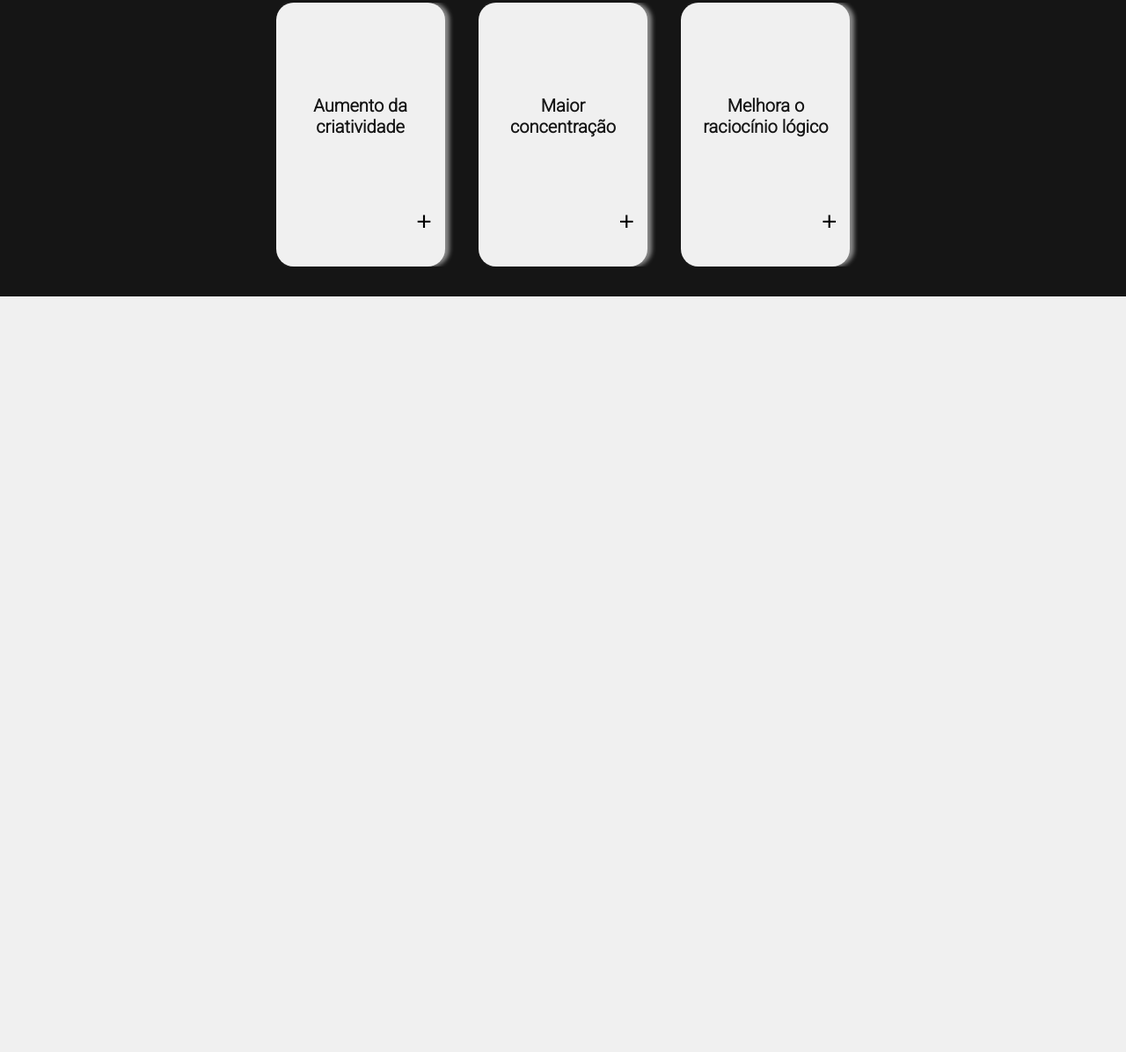
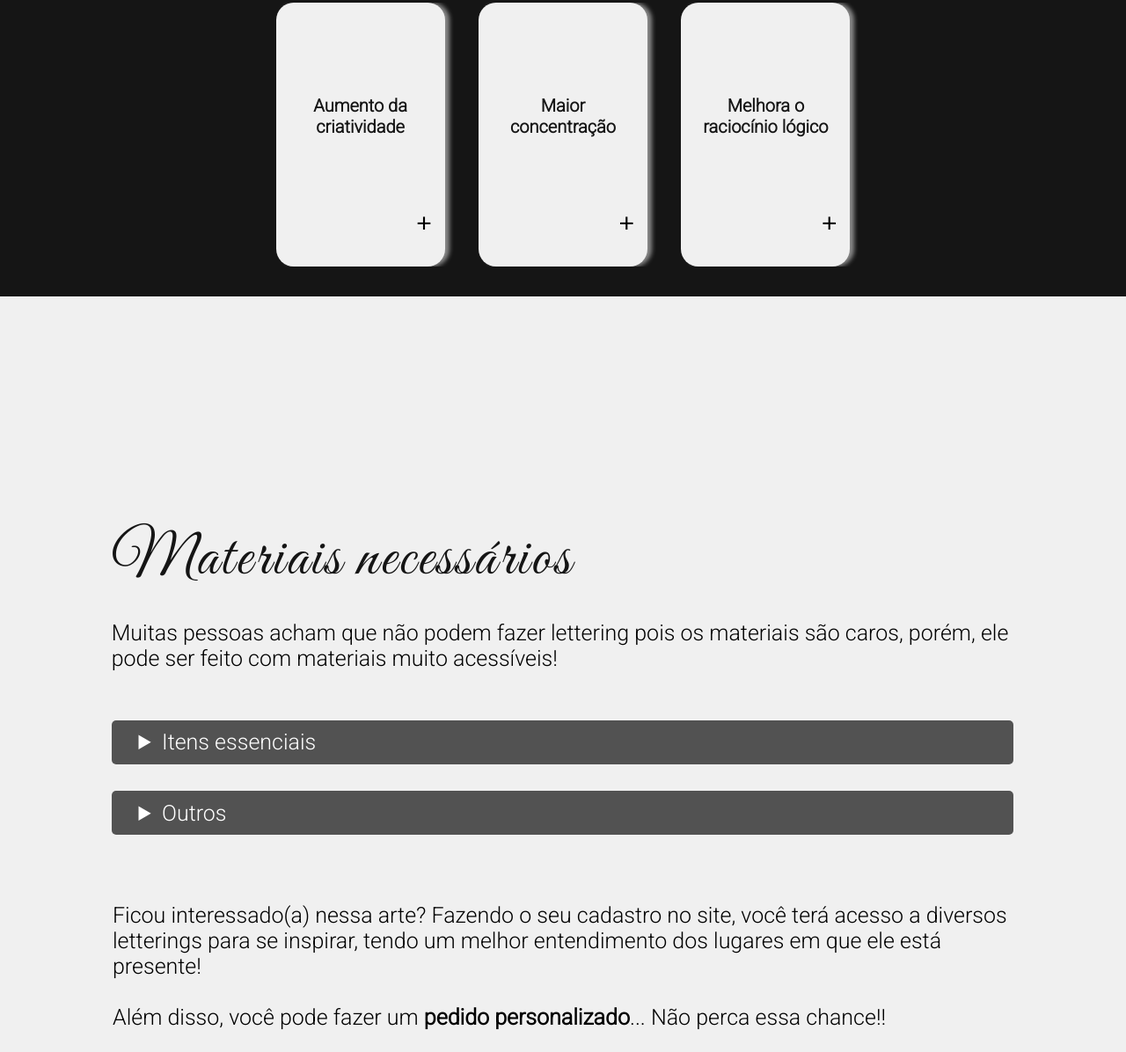
Before and after one commit to sofhiautaka/Projeto-Individual, a plain HTML site: page site/index.html in a window 1280 px wide. Shown: the part 3074-4270 px from the top of the page at 88% size. Before the commit the page ends 3513 px from the top, so only its background shows below. Drawn offline with Linux system fonts and the light colour scheme.

Commit message:
Adicionada página de materiais

```diff
--- a/site/index.html
+++ b/site/index.html
@@ -78,27 +78,35 @@
         </div>
         <div class="surgimento">
             <h2>Surgimento</h2>
-            <p>O termo possui origem inglesa. <b>‘Letter’ = letra</b> e <b>‘ing’ com um signficado de ação.</b> A origem está atrelada à criação de logotipos de marcas. <br><br>
+            <p>O termo possui origem inglesa. <b>‘Letter’ = letra</b> e <b>‘ing’ com um signficado de ação.</b> A origem
+                está atrelada à criação de logotipos de marcas. <br><br>
 
-            Não há uma data específica em que houve o seu surgimento dessa técnica, porém, desde a antiguidade, o aspecto visual dessa escrita tem sido modificado de inúmeras formas, com o objetivo de <b>expressar emoções e conceitos que vão muito além das palavras em si.</b> <br><br>
+                Não há uma data específica em que houve o seu surgimento dessa técnica, porém, desde a antiguidade, o
+                aspecto visual dessa escrita tem sido modificado de inúmeras formas, com o objetivo de <b>expressar
+                    emoções e conceitos que vão muito além das palavras em si.</b> <br><br>
 
-            Desse modo, podemos considerar que ele acabou surgindo quando as pessoas começaram a valorizar mais os trabalhos realizados à mão. Transmitindo, assim, um caráter e um sentimento mais humanizado para as pessoas. Portanto, <b>a “imperfeição” dessa prática passou a ser cada vez mais procurada,</b> pois é considerada uma arte mais espontânea.</p>
+                Desse modo, podemos considerar que ele acabou surgindo quando as pessoas começaram a valorizar mais os
+                trabalhos realizados à mão. Transmitindo, assim, um caráter e um sentimento mais humanizado para as
+                pessoas. Portanto, <b>a “imperfeição” dessa prática passou a ser cada vez mais procurada,</b> pois é
+                considerada uma arte mais espontânea.</p>
         </div>
         <div class="beneficios">
             <img src="img/fundoPreto.png" alt="fundo" class="fundo">
             <h2>Benefícios</h2>
             <div class="conteudo">
                 <div class="caixa">
-                   <div id="tela1" style="display: block;">
+                    <div id="tela1" style="display: block;">
                         <h3>Aumento da<br> criatividade</h3>
                         <div class="botao">
                             <button onclick="criatividade()">+</button>
                         </div>
-                   </div>
-                   <div id="tela2"style="display: none;">
-                        <p>A técnica oferece uma enorme oportunidade para desenvolver a critividade e a imaginação. Além do mais, é uma forma de se expressar, então, as pessoas podem usar esse método para comunicarem suas emoções e sentimentos.</p>
+                    </div>
+                    <div id="tela2" style="display: none;">
+                        <p>A técnica oferece uma enorme oportunidade para desenvolver a critividade e a imaginação. Além
+                            do mais, é uma forma de se expressar, então, as pessoas podem usar esse método para
+                            comunicarem suas emoções e sentimentos.</p>
                         <button onclick="voltarCriatividade()">-</button>
-                   </div>
+                    </div>
 
                 </div>
                 <div class="caixa">
@@ -109,7 +117,9 @@
                         </div>
                     </div>
                     <div id="tela4" style="display: none;">
-                        <p>Como o lettering é considerado algo ‘complexo’, isso exige concentração, tempo e treino. Assim, estimulando a escolha de cores, jeitos e maneiras de fazer a arte, os materiais etc, focando em uma atividade.</p>
+                        <p>Como o lettering é considerado algo ‘complexo’, isso exige concentração, tempo e treino.
+                            Assim, estimulando a escolha de cores, jeitos e maneiras de fazer a arte, os materiais etc,
+                            focando em uma atividade.</p>
                         <button onclick="voltarConcentracao()">-</button>
                     </div>
                 </div>
@@ -120,8 +130,10 @@
                             <button onclick="melhora()">+</button>
                         </div>
                     </div>
-                    <div id="tela6"  style="display: none;">
-                        <p>De certa forma, o raciocínio lógico é ligado à concentração. Dessa maneira, manter o foco nessa técnica, em longo prazo, acaba facilitando o desenvolvimento de outras atividades, como memorização e cálculos matemáticos.</p>
+                    <div id="tela6" style="display: none;">
+                        <p>De certa forma, o raciocínio lógico é ligado à concentração. Dessa maneira, manter o foco
+                            nessa técnica, em longo prazo, acaba facilitando o desenvolvimento de outras atividades,
+                            como memorização e cálculos matemáticos.</p>
                         <button onclick="voltarMelhora()">-</button>
                     </div>
                 </div>
@@ -129,6 +141,35 @@
             <div class="info">
                 Clique em ‘+’ para saber mais informações sobre o benefício.
             </div>
+        </div>
+        <div class="materiais">
+            <div class="conteudo">
+                <h2>Materiais necessários</h2>
+                <p>Muitas pessoas acham que não podem fazer lettering pois os materiais são caros, porém, ele pode ser
+                    feito com materiais muito acessíveis!</p>
+            </div>
+            <div class="caixas">
+                <details>
+                    <summary>Itens essenciais</summary>
+                    <div class="caixinha">
+                        <img src="img/lapis.png" alt="Lápis">
+                        <p>Lápis, borracha, régua e papel</p>
+                    </div>
+                </details>
+                <details>
+                    <summary>Outros</summary>
+                    <div class="caixinha">
+                        <img src="img/lapis.png" alt="Lápis">
+                        <p>Caneta (sim, pode ser uma esferográfica- BIC), canetinhas hidrográficas, marcadores, brush pens, lápis de cor...</p>
+                    </details>
+                    </div>
+                </div>
+            <div class="conclusao">
+                <p>Ficou interessado(a) nessa arte? Fazendo o seu cadastro no site, você terá acesso a diversos letterings para se inspirar, tendo um melhor entendimento dos lugares em que ele está presente!
+                <br><br>
+                Além disso, você pode fazer um <b>pedido personalizado</b>... Não perca essa chance!! </p>
+            </div>
+
         </div>
     </body>
 
@@ -164,4 +205,7 @@
         tela5.style.display = 'block';
         tela6.style.display = 'none';
     }
+
+
+
 </script>
--- a/site/style.css
+++ b/site/style.css
@@ -233,10 +233,22 @@ p {
     border: none;
     font-size: 30px;
     margin-left: 80%;
-    margin-top: 30%;
+    margin-top: 31%;
 }
 
 #tela2 {
+    padding-left: 8%;
+    padding-right: 8%;
+    margin-top: 15%;
+}
+
+#tela4 {
+    padding-left: 8%;
+    padding-right: 8%;
+    margin-top: 23%;
+}
+
+#tela6 {
     padding-left: 8%;
     padding-right: 8%;
     margin-top: 15%;
@@ -255,19 +267,7 @@ p {
     border: none;
     font-size: 35px;
     margin-left: 88%;
-    margin-bottom: 5%;
-}
-
-#tela4 {
-    padding-left: 8%;
-    padding-right: 8%;
-    margin-top: 24%;
-}
-
-#tela6 {
-    padding-left: 8%;
-    padding-right: 8%;
-    margin-top: 15%;
+    margin-top: 3%;
 }
 
 #tela6 button {
@@ -275,6 +275,7 @@ p {
     border: none;
     font-size: 35px;
     margin-left: 88%;
+    margin-top: 3%;
 }
 
 .info {
@@ -285,3 +286,75 @@ p {
     font-size: 15px;
 }
 /* Fim da página de benefícios */
+
+/* Início da página de materiais */
+.materiais {
+    width: 90%;
+}
+
+.materiais h2 {
+    font-family: 'Great Vibes', cursive;
+    letter-spacing: 3px;
+    color: #151515;
+    font-size: 70px;
+    font-weight: 100;
+    margin: 0;
+    margin-top: 15%;
+}
+
+.materiais .conteudo {
+    margin-left: 11%;
+}
+
+.materiais p {
+    font-size: 25px;
+    font-weight: 300;
+}
+
+.materiais .caixas {
+    margin-left: 11%;
+}
+
+.materiais details {
+    width: 100%;
+    color: #fff;
+    background-color: #525252;
+    font-size: 25px;
+    margin-top: 3%;
+    border-radius: 5px;
+}
+
+.materiais summary {
+    font-family: 'Roboto', sans-serif;
+    padding: 1%;
+    margin-left: 2%;
+}
+
+/* summary {
+    list-style: none;
+} */
+
+.caixas img{
+    margin-left: 2%;
+    width: 30px;
+    height: 30px;
+    margin-top: 1.3%;
+}
+
+.conclusao p {
+    width: 80%;
+    margin-left: 10%;
+    margin-top: 6%;
+    font-size: 25px;
+    font-weight: 300;
+}
+
+.caixinha {
+    display: flex;
+}
+
+.caixinha p {
+    margin-left: 0.5%;
+    font-size: 20px;
+}
+/* Fim da página de materiais */
```
Also changed, not shown: site/img/lapis.png (added).
